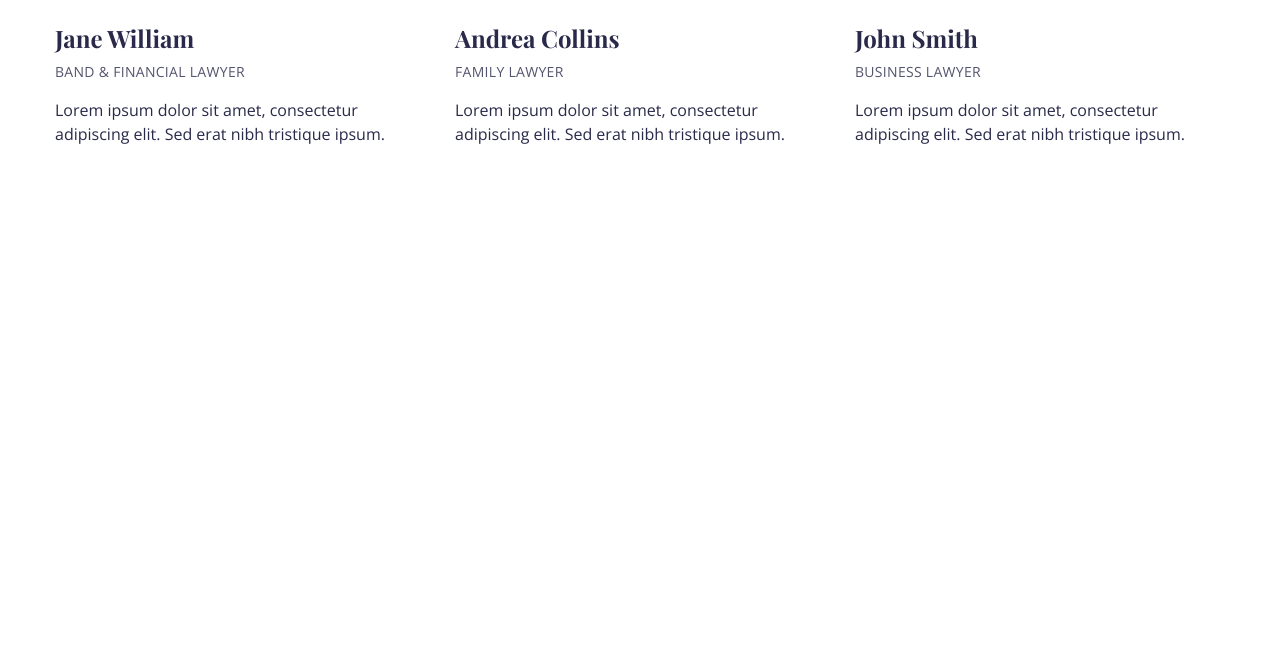
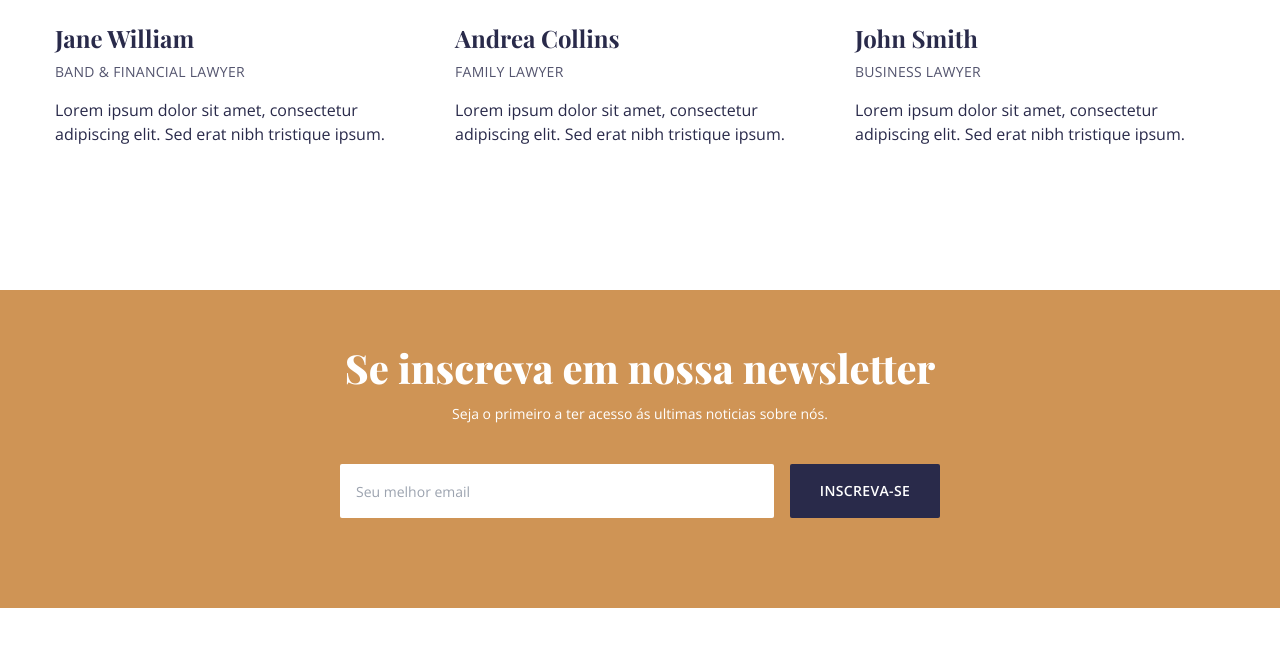
Before and after one commit to HudsonMenezes/law-firm, a React (Create React App) app: page / in a window 1280 px wide. Shown: the part 2481-3127 px from the top of the page. Built offline with nearby package versions, Linux system fonts and the light colour scheme.

Commit message:
Newsletter done

```diff
--- a/src/App.js
+++ b/src/App.js
@@ -5,6 +5,7 @@
 import Testimonials from "./components/Testimonials";
 import Skills from "./components/Skills";
 import Team from "./components/Team";
+import Newsletter from "./components/Newsletter";
 
 const App = () => {
   return (
@@ -13,6 +14,7 @@
       <Testimonials />
       <Skills />
       <Team />
+      <Newsletter />
       <div className="h-[2000px]"></div>
     </div>
   );
--- /dev/null
+++ b/src/components/Newsletter.jsx
@@ -0,0 +1,28 @@
+import React from "react";
+
+const Newsletter = () => {
+  return (
+    <section className="bg-accent pt-[54px] pb-[74px]">
+      <div className="container mx-auto px-8 text-center">
+        <h3 className="font-primary text-[40px] font-extrabold leading-[1.2] text-white mb-[12px]">
+          Se inscreva em nossa newsletter
+        </h3>
+        <p className="mb-[40px] text-white text-sm">
+          Seja o primeiro a ter acesso ás ultimas noticias sobre nós.
+        </p>
+        <form className="max-w-[600px] mx-auto flex flex-col lg:flex-row">
+          <input
+            className="form-control mb-4"
+            placeholder="Seu melhor email"
+            type="email"
+          />
+          <button className="btn bg-primary hover:bg-primary-hover lg:max-w-[150px] lg:ml-4">
+            Inscreva-se
+          </button>
+        </form>
+      </div>
+    </section>
+  );
+};
+
+export default Newsletter;
```
